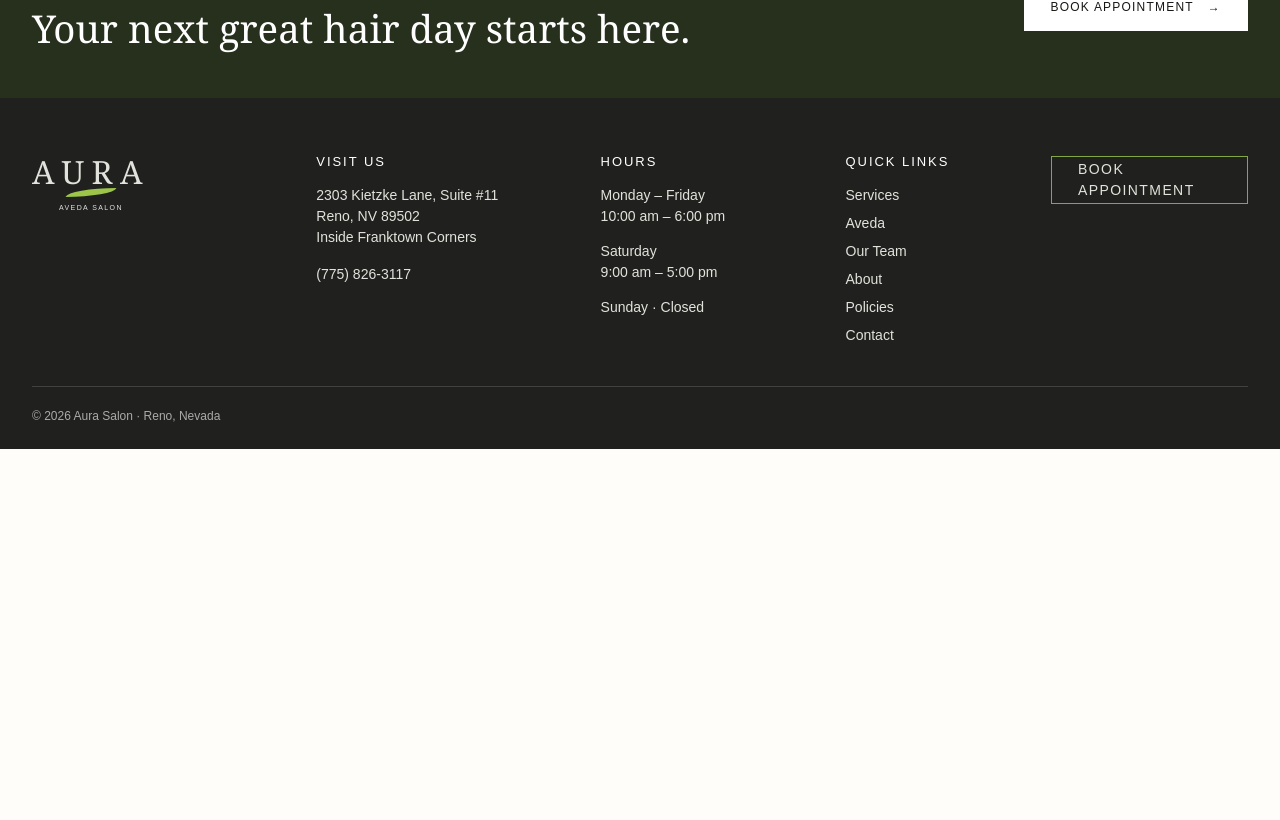
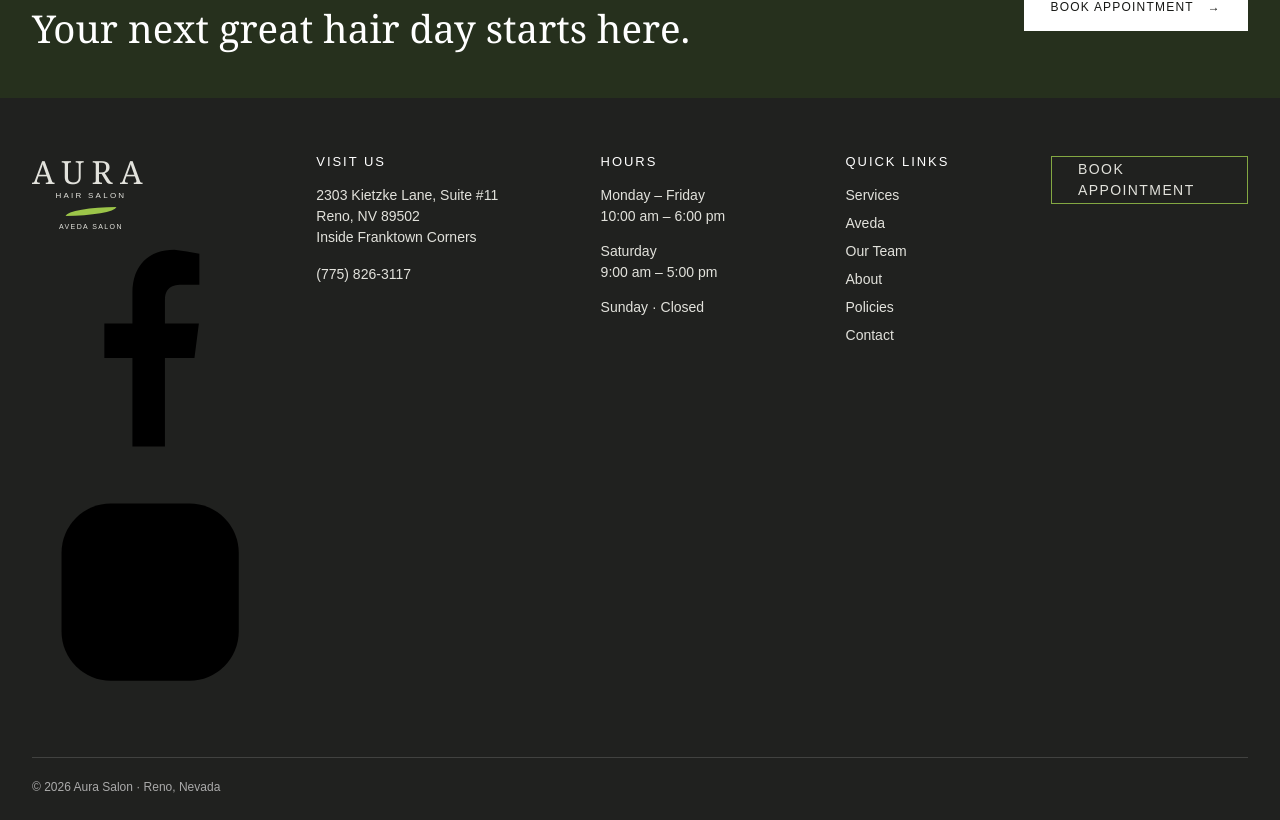
Before and after one commit to rchern315/aurasalon, a Next.js app: page / in a window 1280 px wide. Shown: the part 3005-3825 px from the top of the page. Before the commit the page ends 3454 px from the top, so only its background shows below. Built offline with nearby package versions, Linux system fonts and the light colour scheme.

Commit message:
Add social icons and updated footer logo

```diff
--- a/app/components/Footer.tsx
+++ b/app/components/Footer.tsx
@@ -7,24 +7,55 @@ export default function Footer() {
   return (
     <footer className="site-footer">
       <div className="shell footer-grid">
-        <div>
-          <Link className="brand footer-brand" href="/">
+        <div className="footer-brand-column">
+          <Link className="brand footer-brand" href="/" aria-label="Aura Salon home">
             <span className="brand-word">AURA</span>
+            <span className="brand-hair">HAIR SALON</span>
             <span className="brand-leaf" aria-hidden="true" />
             <span className="brand-sub">AVEDA SALON</span>
           </Link>
+
+          <div className="social-links" aria-label="Aura Salon social media">
+            <a
+              className="social-link"
+              href="https://www.facebook.com/"
+              target="_blank"
+              rel="noreferrer"
+              aria-label="Aura Salon on Facebook"
+            >
+              <svg viewBox="0 0 24 24" aria-hidden="true">
+                <path d="M13.5 22v-9h3l.45-3.5H13.5V7.25c0-1.01.28-1.7 1.75-1.7H17V2.42A23.4 23.4 0 0 0 14.45 2C11.92 2 10.2 3.54 10.2 6.37V9.5H7.35V13h2.85v9h3.3Z" />
+              </svg>
+            </a>
+            <a
+              className="social-link"
+              href="https://www.instagram.com/"
+              target="_blank"
+              rel="noreferrer"
+              aria-label="Aura Salon on Instagram"
+            >
+              <svg viewBox="0 0 24 24" aria-hidden="true">
+                <rect x="3" y="3" width="18" height="18" rx="5" />
+                <circle cx="12" cy="12" r="4.25" />
+                <circle cx="17.4" cy="6.7" r="1" className="instagram-dot" />
+              </svg>
+            </a>
+          </div>
         </div>
+
         <div>
           <h2>Visit Us</h2>
           <p>2303 Kietzke Lane, Suite #11<br />Reno, NV 89502<br />Inside Franktown Corners</p>
           <a href="tel:7758263117">(775) 826-3117</a>
         </div>
+
         <div>
           <h2>Hours</h2>
           <p>Monday – Friday<br />10:00 am – 6:00 pm</p>
           <p>Saturday<br />9:00 am – 5:00 pm</p>
           <p>Sunday · Closed</p>
         </div>
+
         <div>
           <h2>Quick Links</h2>
           <div className="footer-links">
@@ -36,11 +67,15 @@ export default function Footer() {
             <Link href="/contact">Contact</Link>
           </div>
         </div>
+
         <div className="footer-cta">
           <a className="button button-outline" href={bookingUrl}>Book Appointment</a>
         </div>
       </div>
-      <div className="shell footer-bottom">© {new Date().getFullYear()} Aura Salon · Reno, Nevada</div>
+
+      <div className="shell footer-bottom">
+        © {new Date().getFullYear()} Aura Salon · Reno, Nevada
+      </div>
     </footer>
   );
 }
```
